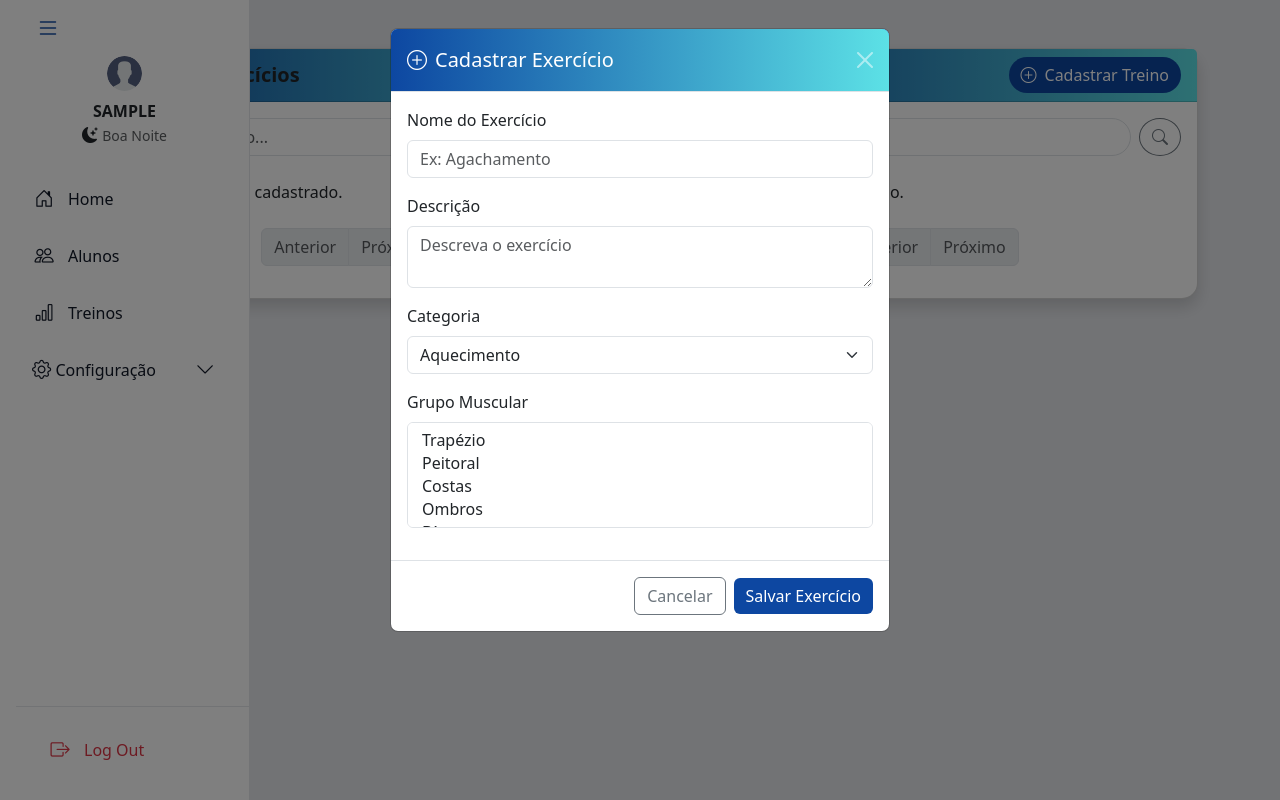
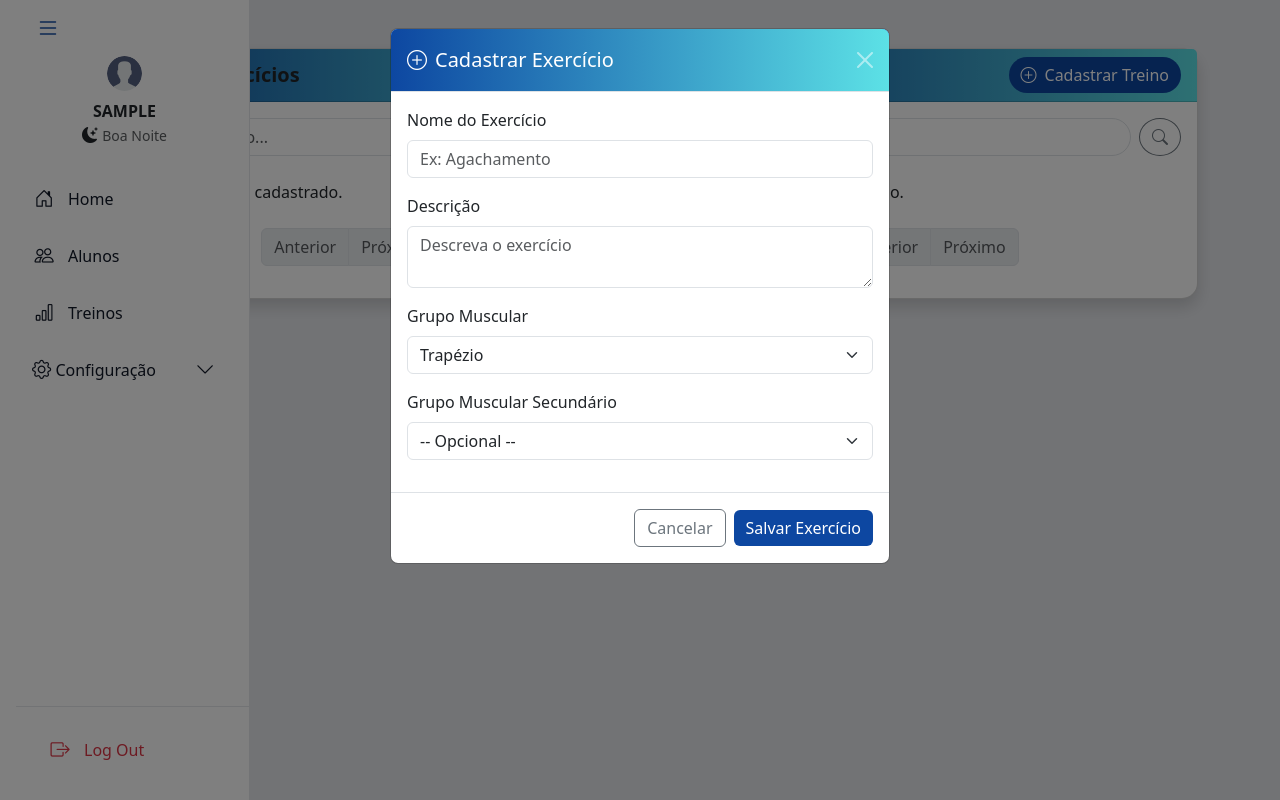
Before and after one commit to PedroNettoDs/Bolt-SubMax, a Django app: template Pages/templates/paginas/treinos.html in a window 1280 px wide, after a click on "Cadastrar exercicio". Run offline with Django 5.2, Linux system fonts and the light colour scheme; the template is opened without the code that fills it, so the values that code supplies are empty; the visitor is signed in with stand-in values (Sample User, id 1); parts of the project's set-up code (start-up, migrations or seed data) failed here and were passed over; some libraries are stand-ins or nearby versions.

Commit message:
Refactor treino models and update exercise form

```diff
--- a/Pages/templates/components/modal/modalCadExercicio.html
+++ b/Pages/templates/components/modal/modalCadExercicio.html
@@ -25,24 +25,37 @@
             <textarea class="form-control" id="exercicioDescricao" name="descricao" placeholder="Descreva o exercício" rows="2"></textarea>
           </div>
 
-          <!-- Campo: Categoria -->
+          <!-- Campo: Grupo Muscular -->
           <div class="mb-3">
-            <label class="form-label" for="categoria">Categoria</label>
-            <select class="form-select" id="categoria" name="categoria" required>
-              <option value="aquecimento">Aquecimento</option>
-              <option value="forca">Força</option>
-              <option value="resistencia">Resistência</option>
-              <option value="flexibilidade">Flexibilidade</option>
-              <option value="potencia">Potência</option>
-              <option value="agilidade">Agilidade</option>
-              <option value="equilibrio">Equilíbrio</option>
+            <label for="grupo_muscular" class="form-label">Grupo Muscular</label>
+            <select class="form-select" id="grupo_muscular" name="grupo_muscular" required>
+              <option value="trapezius">Trapézio</option>
+              <option value="chest">Peitoral</option>
+              <option value="back">Costas</option>
+              <option value="shoulders">Ombros</option>
+              <option value="biceps">Bíceps</option>
+              <option value="triceps">Tríceps</option>
+              <option value="brachialis">Braquial</option>
+              <option value="forearms">Antebraços</option>
+              <option value="abs">Abdômen</option>
+              <option value="obliques">Oblíquos</option>
+              <option value="lombar">Lombar</option>
+              <option value="iliopsoas">Iliopsoas</option>
+              <option value="glutes">Glúteos</option>
+              <option value="quadriceps">Quadríceps</option>
+              <option value="hamstrings">Posterior de Coxa</option>
+              <option value="calves">Panturrilhas</option>
+              <option value="adductors">Adutores</option>
+              <option value="abductors">Abdutores</option>
+              <option value="cardio">Cardio</option>
             </select>
           </div>
 
-          <!-- Campo: Grupo Muscular -->
+          <!-- Campo: Grupo Muscular Secundário -->
           <div class="mb-3">
-            <label for="grupo_muscular" class="form-label">Grupo Muscular</label>
-            <select multiple class="form-select" id="grupo_muscular" name="grupo_muscular" required>
+            <label for="grupo_muscular_secundario" class="form-label">Grupo Muscular Secundário</label>
+            <select class="form-select" id="grupo_muscular_secundario" name="grupo_muscular_secundario">
+              <option value="" selected>-- Opcional --</option>
               <option value="trapezius">Trapézio</option>
               <option value="chest">Peitoral</option>
               <option value="back">Costas</option>
--- a/Pages/templates/components/modal/modalTreino.html
+++ b/Pages/templates/components/modal/modalTreino.html
@@ -239,7 +239,6 @@ function configurarSelect2Exercicio($select) {
                 text: item.nome,
                 nome: item.nome,
                 descricao: item.descricao || '',
-                categoria: item.categoria || '',
                 grupo_muscular: item.grupo_muscular || ''
               }))
             });
--- a/Pages/templates/components/rotina_form.html
+++ b/Pages/templates/components/rotina_form.html
@@ -282,7 +282,6 @@ function configurarSelect2Exercicio($select) {
                 text: item.nome,
                 nome: item.nome,
                 descricao: item.descricao || '',
-                categoria: item.categoria || '',
                 grupo_muscular: item.grupo_muscular || ''
               }))
             });
--- a/Pages/urls.py
+++ b/Pages/urls.py
@@ -35,7 +35,6 @@ urlpatterns = [
     path('salvar_treino/', salvar_treino, name='salvar_treino'),
     path('aluno/<int:aluno_id>/treinos/', treinos_aluno, name='treinos_aluno'),
     path('api/treinos/<int:treino_id>/exercicios/', treino_exercicios, name='treino_exercicios'),
-    path('api/criar-treino-de-template/', criar_treino_de_template, name='criar_treino_de_template'),
     path('aluno/<int:aluno_id>/nova-rotina/', cadastrar_treino, name='nova_rotina'),
 
     # Eventos
```
Also changed, not shown: Pages/admin.py (+2 -18 lines), Pages/models.py (+6 -34 lines), Pages/views/treino_views.py (+18 -72 lines), Pages/migrations/0012_remove_predef_and_add_m2m.py (added).
